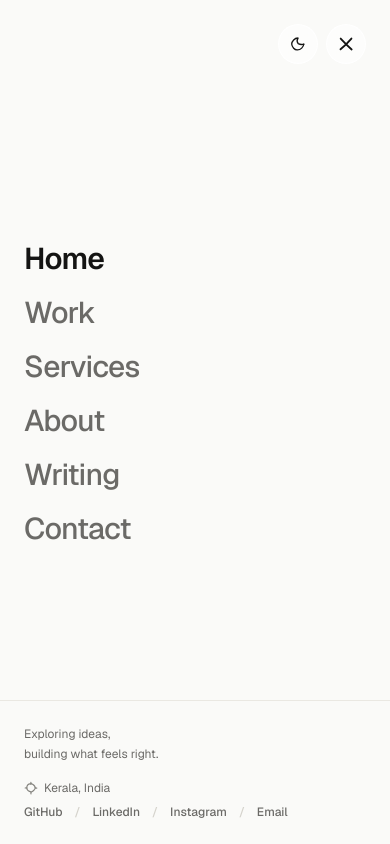
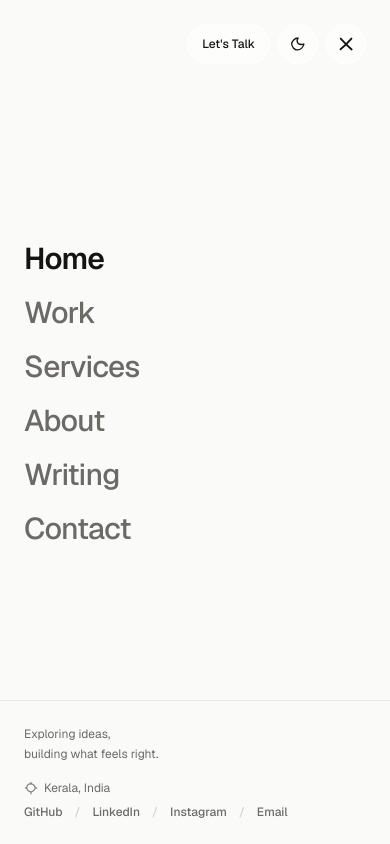
Before and after one commit to ansabazys/portfolio, a Next.js app: page / in a window 390 px wide. Both pictures are taken after a click on the button 346 px from the left and 44 px from the top of the page. Shown: the top 844 px of the page. Built offline with nearby package versions, Linux system fonts and the light colour scheme.

Commit message:
feat: add Let's Talk button to mobile header and configure smooth scroll data attribute

```diff
--- a/app/layout.tsx
+++ b/app/layout.tsx
@@ -57,7 +57,7 @@ export default function RootLayout({
   children: React.ReactNode;
 }>) {
   return (
-    <html lang="en" className={geistSans.variable} suppressHydrationWarning>
+    <html lang="en" className={geistSans.variable} suppressHydrationWarning data-scroll-behavior="smooth">
       <head>
         <script
           dangerouslySetInnerHTML={{
--- a/components/navigation/Sidebar.tsx
+++ b/components/navigation/Sidebar.tsx
@@ -98,6 +98,14 @@ export function Sidebar() {
       {/* Mobile Sticky Bar with Hamburger Button & Theme Toggle */}
       <div className="md:hidden sticky top-0 z-40 pointer-events-none">
         <div className="flex items-center justify-end gap-2 w-full p-6 bg-transparent">
+          <motion.div whileTap={{ scale: 0.94 }} className="pointer-events-auto">
+            <Link
+              href="/contact"
+              className="h-10 px-3.5 rounded-full bg-white/60 dark:bg-[#121211]/50 backdrop-blur-xl backdrop-saturate-150 border border-white/80 dark:border-transparent flex items-center justify-center text-xs font-medium text-[#141413] dark:text-[#EDEDEB] hover:bg-white/80 dark:hover:bg-[#121211]/70 hover:text-blue-600 dark:hover:text-blue-400 focus-visible:outline-none focus-visible:ring-2 focus-visible:ring-blue-600 transition-all cursor-pointer whitespace-nowrap"
+            >
+              Let&apos;s Talk
+            </Link>
+          </motion.div>
           <div className="pointer-events-auto">
             <ThemeToggle className="w-10 h-10 rounded-full bg-white/60 dark:bg-[#121211]/50 backdrop-blur-xl backdrop-saturate-150 border border-white/80 dark:border-transparent hover:bg-white/80 dark:hover:bg-[#121211]/70" />
           </div>
@@ -143,12 +151,21 @@ export function Sidebar() {
           >
             {/* Top Bar inside Fullscreen Menu */}
             <div className="flex items-center justify-end gap-2 w-full p-6 shrink-0">
+              <motion.div whileTap={{ scale: 0.94 }}>
+                <Link
+                  href="/contact"
+                  onClick={() => setMobileMenuOpen(false)}
+                  className="h-10 px-3.5 rounded-full bg-white/60 dark:bg-[#121211]/50 backdrop-blur-xl backdrop-saturate-150 border border-white/80 dark:border-transparent flex items-center justify-center text-xs font-medium text-[#141413] dark:text-[#EDEDEB] hover:bg-white/80 dark:hover:bg-[#121211]/70 hover:text-blue-600 dark:hover:text-blue-400 focus-visible:outline-none focus-visible:ring-2 focus-visible:ring-blue-600 transition-all cursor-pointer whitespace-nowrap"
+                >
+                  Let&apos;s Talk
+                </Link>
+              </motion.div>
               <ThemeToggle className="w-10 h-10 rounded-full bg-white/60 dark:bg-[#121211]/50 backdrop-blur-xl backdrop-saturate-150 border border-white/80 dark:border-transparent hover:bg-white/80 dark:hover:bg-[#121211]/70" />
               <motion.button
                 type="button"
                 whileTap={{ scale: 0.92 }}
                 onClick={() => setMobileMenuOpen(false)}
-                className="w-10 h-10 rounded-full bg-white/60 dark:bg-[#121211]/50 backdrop-blur-xl backdrop-saturate-150 border border-white/80 dark:border-transparent flex items-center justify-center text-[#141413] dark:text-[#EDEDEB] hover:bg-white/80 dark:hover:bg-[#121211]/70 hover:text-blue-600 focus-visible:outline-none focus-visible:ring-2 focus-visible:ring-blue-600 transition-all cursor-pointer"
+                className="w-10 h-10 rounded-full bg-white/60 dark:bg-[#121211]/50 backdrop-blur-xl backdrop-saturate-150 border border-white/80 dark:border-transparent flex items-center justify-center text-[#141413] dark:text-[#EDEDEB] hover:bg-white/80 dark:hover:bg-[#121211]/70 hover:text-blue-600 dark:hover:text-blue-400 focus-visible:outline-none focus-visible:ring-2 focus-visible:ring-blue-600 transition-all cursor-pointer"
                 aria-label="Close navigation menu"
               >
                 <div className="relative w-6 h-6 flex items-center justify-center text-[#141413] dark:text-[#EDEDEB]">
```
